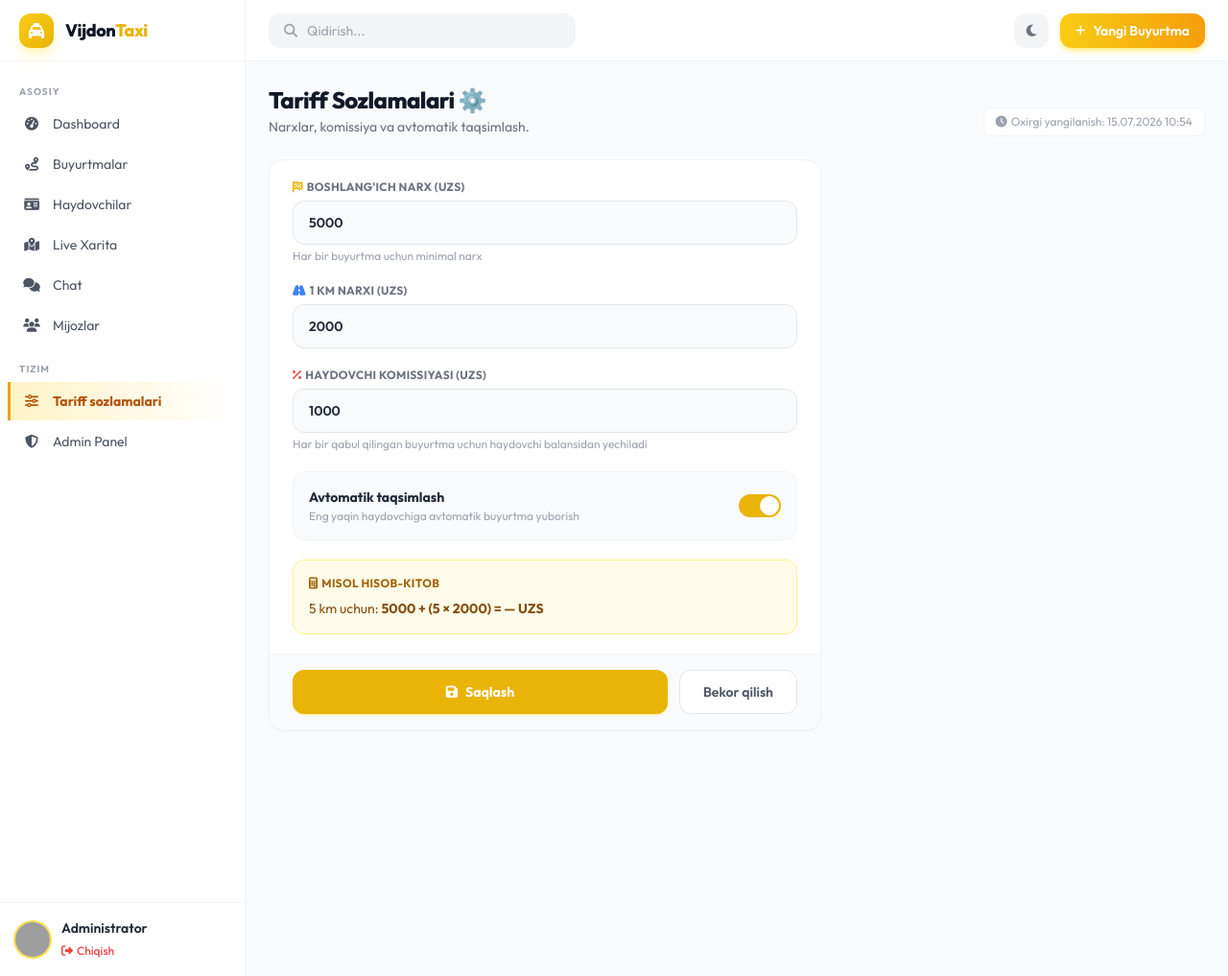
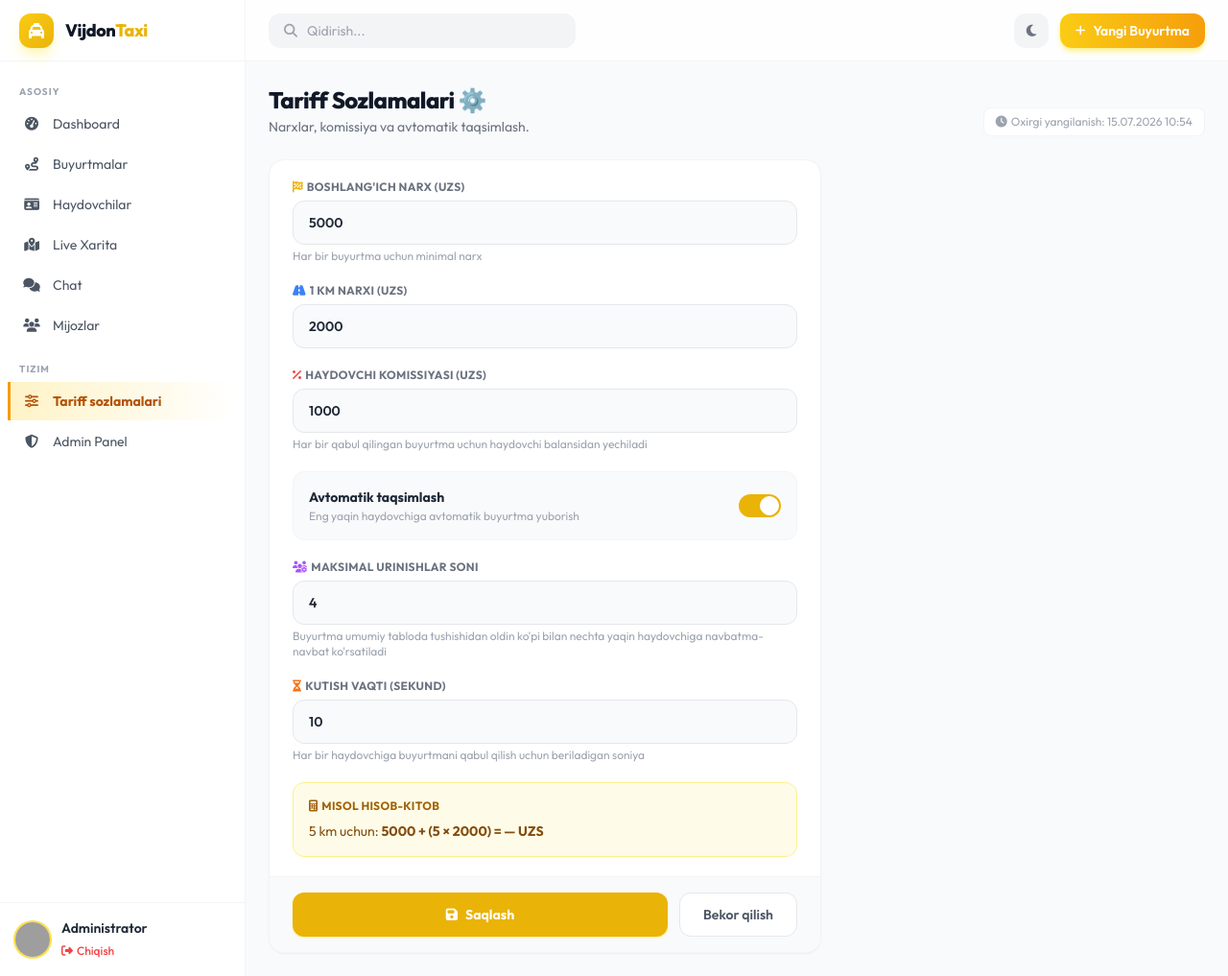
Before and after one commit to Iftix0r/Vijdons, a Django app: page /panel/tariff/ in a window 1280 px wide. Shown: the whole page at 96% size. Run offline with Django 5.2, Linux system fonts and the light colour scheme; data comes from the database, SQL or seed files in the repository; data that the repository does not hold is empty; some libraries are stand-ins or nearby versions; grey boxes are pictures that could not be loaded.

Commit message:
feat: add max_dispatch_attempts and dispatch_timeout fields to tariff settings

```diff
--- a/taxi/templates/taxi/tariff_settings.html
+++ b/taxi/templates/taxi/tariff_settings.html
@@ -58,6 +58,26 @@
                 </label>
             </div>
 
+            <!-- Max dispatch attempts -->
+            <div>
+                <label class="block text-xs font-bold text-gray-500 dark:text-gray-400 uppercase tracking-wide mb-1.5">
+                    <i class="fas fa-users-cog text-purple-500 mr-1"></i>Maksimal urinishlar soni
+                </label>
+                <input type="number" name="max_dispatch_attempts" value="{{ tariff.max_dispatch_attempts }}" min="1" required
+                       class="w-full px-4 py-3 bg-gray-50 dark:bg-gray-800 border border-gray-200 dark:border-gray-700 rounded-xl text-sm font-semibold focus:outline-none focus:ring-2 focus:ring-yellow-400 dark:text-white transition">
+                <p class="text-xs text-gray-400 mt-1">Buyurtma umumiy tabloda tushishidan oldin ko'pi bilan nechta yaqin haydovchiga navbatma-navbat ko'rsatiladi</p>
+            </div>
+
+            <!-- Dispatch timeout -->
+            <div>
+                <label class="block text-xs font-bold text-gray-500 dark:text-gray-400 uppercase tracking-wide mb-1.5">
+                    <i class="fas fa-hourglass-half text-orange-500 mr-1"></i>Kutish vaqti (sekund)
+                </label>
+                <input type="number" name="dispatch_timeout" value="{{ tariff.dispatch_timeout }}" min="5" required
+                       class="w-full px-4 py-3 bg-gray-50 dark:bg-gray-800 border border-gray-200 dark:border-gray-700 rounded-xl text-sm font-semibold focus:outline-none focus:ring-2 focus:ring-yellow-400 dark:text-white transition">
+                <p class="text-xs text-gray-400 mt-1">Har bir haydovchiga buyurtmani qabul qilish uchun beriladigan soniya</p>
+            </div>
+
             <!-- Preview -->
             <div class="bg-yellow-50 dark:bg-yellow-900/20 border border-yellow-200 dark:border-yellow-800/40 rounded-xl p-4">
                 <p class="text-xs font-bold text-yellow-700 dark:text-yellow-400 uppercase tracking-wide mb-2">
--- a/taxi/views.py
+++ b/taxi/views.py
@@ -291,6 +291,8 @@ def tariff_settings(request):
             tariff.price_per_km = Decimal(request.POST.get('price_per_km', tariff.price_per_km))
             tariff.commission   = Decimal(request.POST.get('commission', tariff.commission))
             tariff.auto_dispatch = request.POST.get('auto_dispatch') == 'on'
+            tariff.max_dispatch_attempts = int(request.POST.get('max_dispatch_attempts', tariff.max_dispatch_attempts))
+            tariff.dispatch_timeout      = int(request.POST.get('dispatch_timeout', tariff.dispatch_timeout))
             tariff.save()
         except (InvalidOperation, ValueError):
             pass
```
Also changed, not shown: 2 other files.
